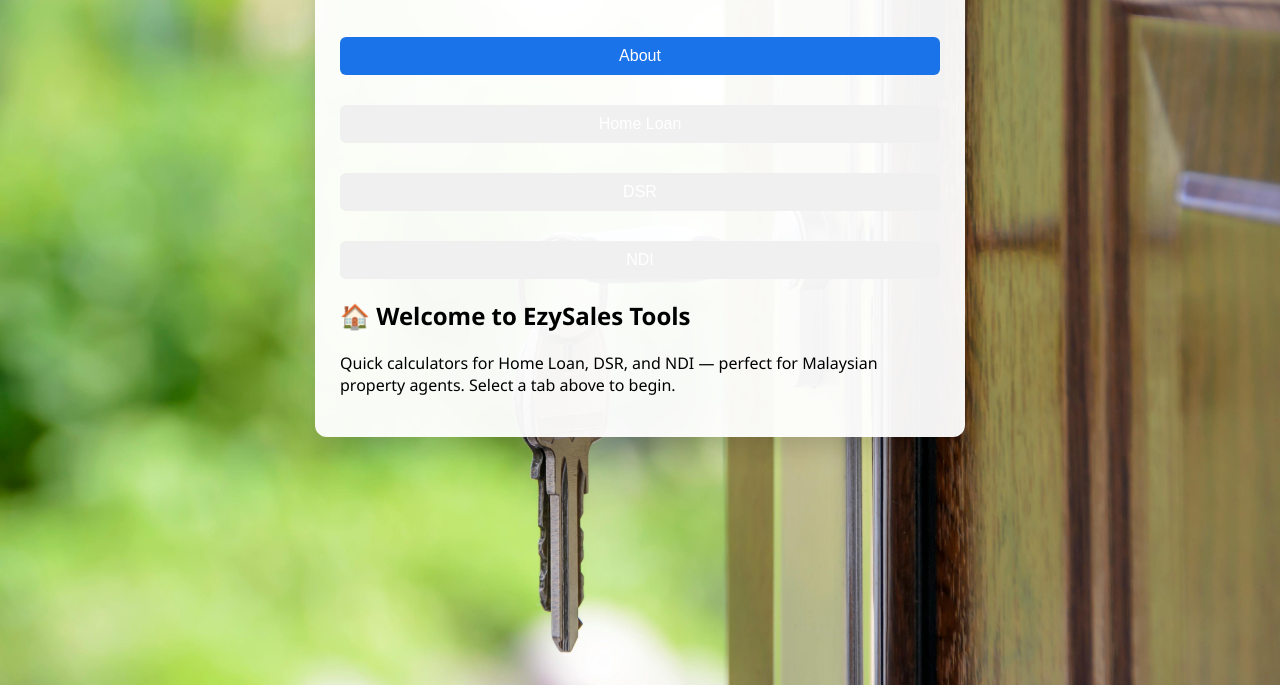
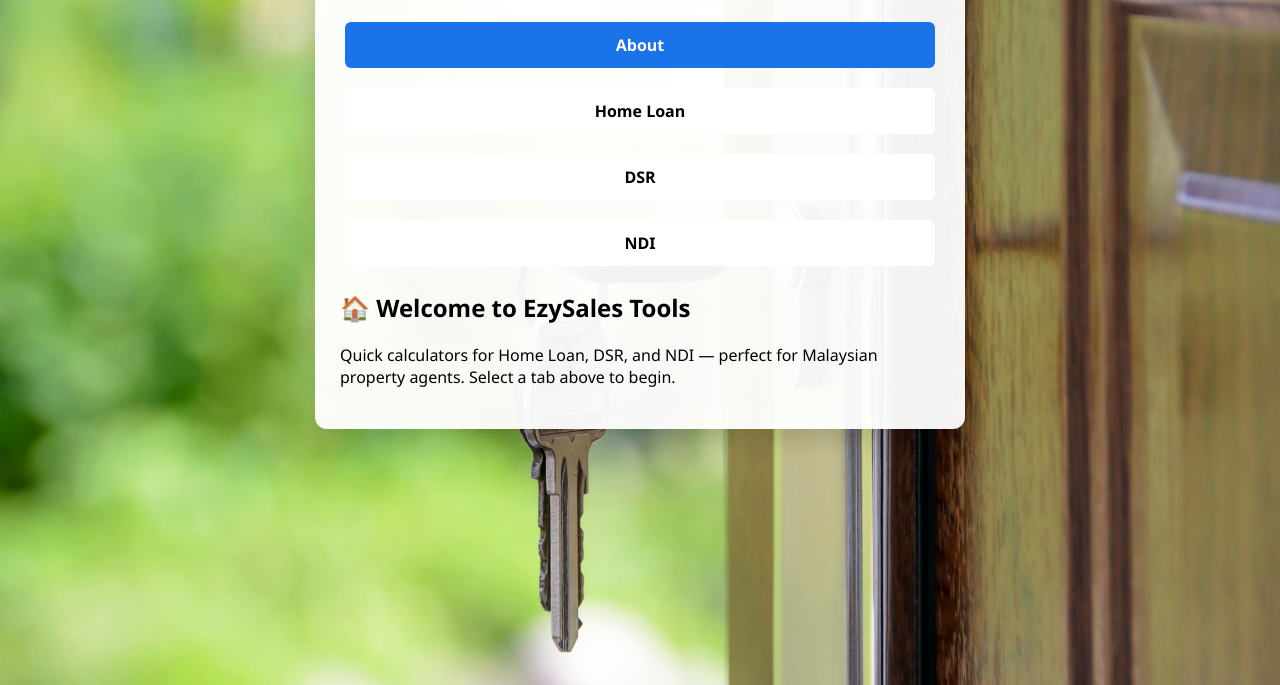
Before and after one commit to Kumar6363/calculator, a plain HTML site: page index.html in a window 1280 px wide. Shown: the part 115-800 px from the top of the page. Drawn offline with Linux system fonts and the light colour scheme.

Commit message:
Update style.css

```diff
--- a/style.css
+++ b/style.css
@@ -86,3 +86,44 @@ button:hover { background: #1962c6; }
   text-align: center;
 }
 .result-box .result-value { font-size: 24px; font-weight: 700; }
+
+input, button {
+  font-family: inherit;
+  font-size: 16px;
+  padding: 10px;
+  width: 100%;
+  border: 1px solid #ccc;
+  border-radius: 6px;
+  box-sizing: border-box;
+  color: #000; /* ✅ Ensure input text is black */
+}
+
+.tab-button {
+  padding: 12px;
+  border: none;
+  border-radius: 6px;
+  margin: 5px;
+  background-color: white;
+  font-weight: bold;
+  color: black;
+  cursor: pointer;
+}
+
+.tab-button.active {
+  background-color: #1a73e8;
+  color: white;
+}
+
+.hidden {
+  display: none;
+}
+
+.result-box {
+  margin-top: 20px;
+  padding: 15px;
+  background: #e6fff0;
+  border-left: 4px solid #28a745;
+  text-align: center;
+  font-weight: bold;
+  color: #1a1a1a;
+}
```
